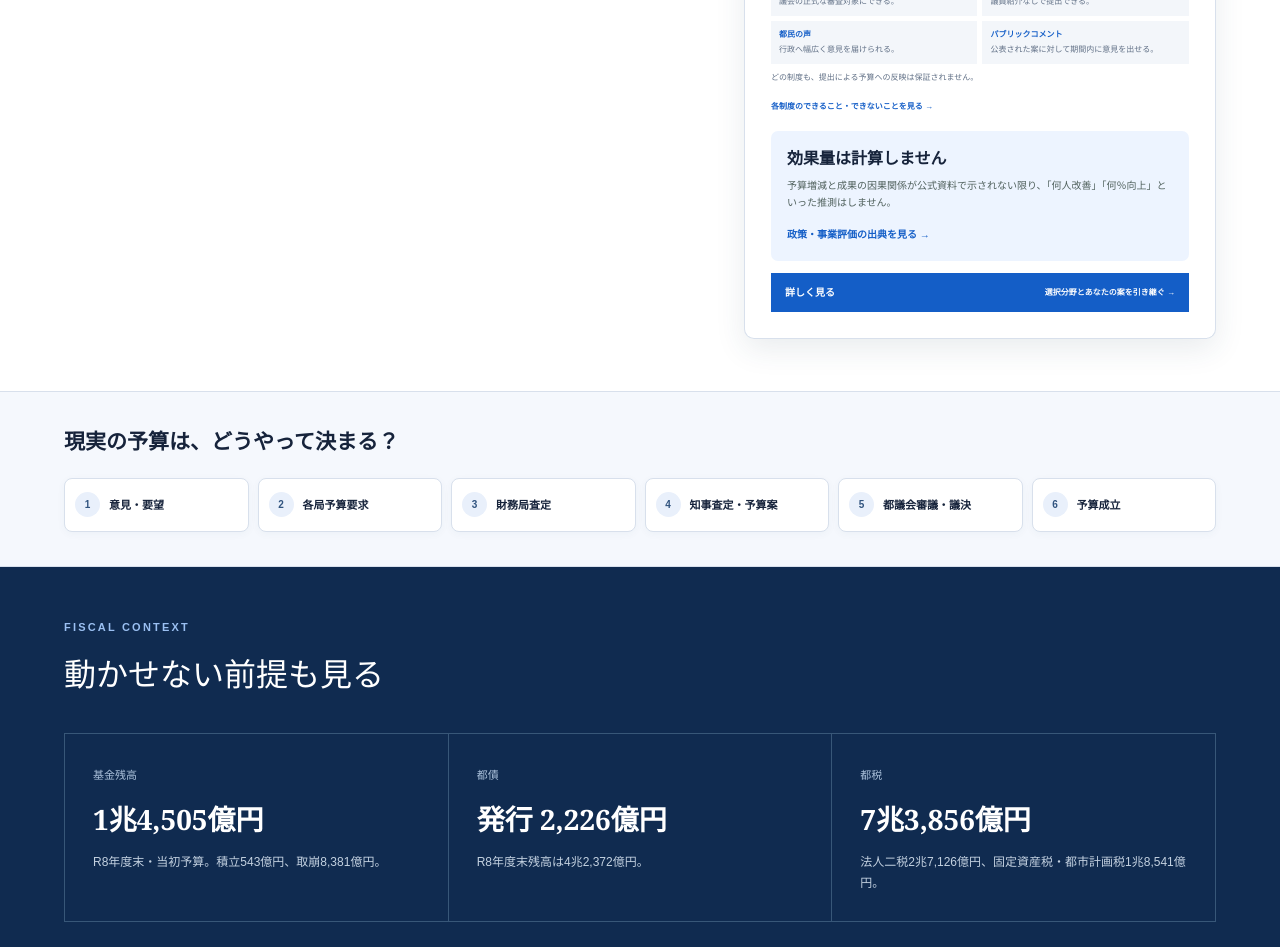
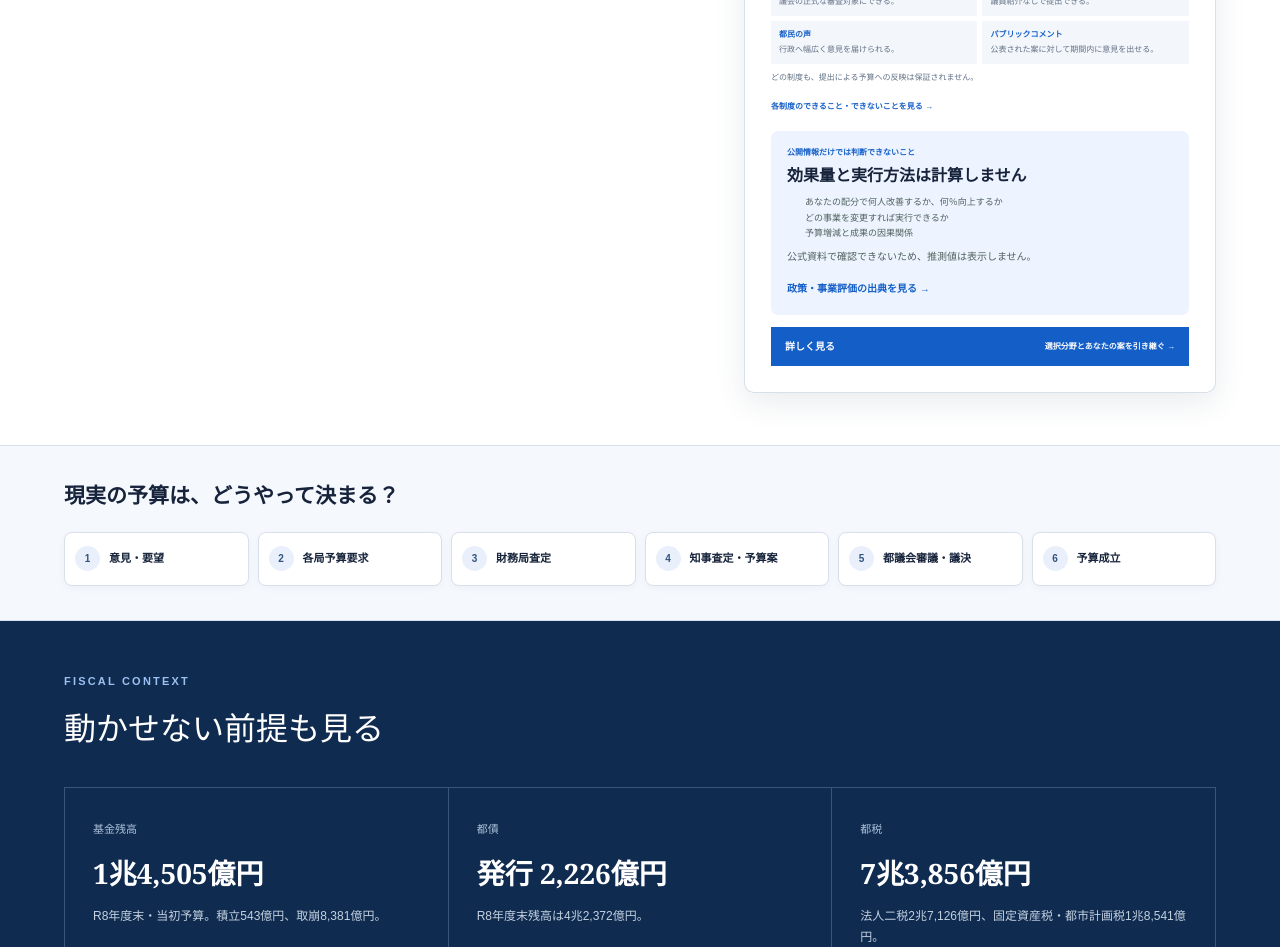
Before and after one commit to okajun35/tokyo-budget-simulator, a Next.js app: page / in a window 1280 px wide. Shown: the part 2560-3507 px from the top of the page. Built offline with nearby package versions, Linux system fonts and the light colour scheme.

Commit message:
feat: label unknown simulation outcomes

```diff
--- a/app/globals.css
+++ b/app/globals.css
@@ -124,6 +124,8 @@ input[type="range"]::-webkit-slider-thumb { appearance:none; width:16px; height:
 .stageTag { display:inline-block; padding:4px 7px; color:white; background:#777; font-size:9px; letter-spacing:.08em; font-weight:900; }
 .stageTag.request { background:#9a7935; }.stageTag.bureau,.stageTag.bureau_assessment { background:#436b9b; }.stageTag.governor,.stageTag.governor_assessment { background:#934f72; }.stageTag.enacted_budget { background:var(--teal); }.stageTag.proposal { background:#655a8e; }.stageTag.external_request { background:#8b6956; }.stageTag.evaluation { background:#4c7b52; }
 .noForecast { margin-top:15px; padding:16px; background:#edf4ff; border-radius:7px; }
+.noForecast>span { display:block; margin-bottom:5px; color:var(--teal); font-size:8px; font-weight:900; }
+.noForecast ul { margin:7px 0; padding-left:18px; color:#50615d; font-size:9px; line-height:1.7; }
 .noForecast p { margin:6px 0 10px; color:#50615d; font-size:10px; line-height:1.7; }
 .noForecast button { padding:0; background:none; border:0; color:var(--teal); font-size:10px; font-weight:800; cursor:pointer; }
 .detailLink { display:flex; align-items:center; justify-content:space-between; gap:12px; margin-top:12px; padding:12px 14px; background:var(--teal); color:white; font-size:10px; font-weight:900; text-decoration:none; }
--- a/app/page.tsx
+++ b/app/page.tsx
@@ -191,7 +191,7 @@ export default function Home() {
               <p className="participationCaution">どの制度も、提出による予算への反映は保証されません。</p>
               <button onClick={() => setTab("participate")}>各制度のできること・できないことを見る →</button>
             </section>
-            <div className="noForecast"><b>効果量は計算しません</b><p>予算増減と成果の因果関係が公式資料で示されない限り、「何人改善」「何％向上」といった推測はしません。</p><button onClick={() => setTab("sources")}>政策・事業評価の出典を見る →</button></div>
+            <div className="noForecast" data-evidence-status="unknown" role="note"><span>公開情報だけでは判断できないこと</span><b>効果量と実行方法は計算しません</b><ul><li>あなたの配分で何人改善するか、何％向上するか</li><li>どの事業を変更すれば実行できるか</li><li>予算増減と成果の因果関係</li></ul><p>公式資料で確認できないため、推測値は表示しません。</p><button onClick={() => setTab("sources")}>政策・事業評価の出典を見る →</button></div>
             <a className="detailLink" href={`/budget/${active.id}?amount=${values[active.id]}`}>詳しく見る <span>選択分野とあなたの案を引き継ぐ →</span></a>
           </aside>
         </div>
```
Also changed, not shown: 2 other files (tests, documents, lock files or other folders).
